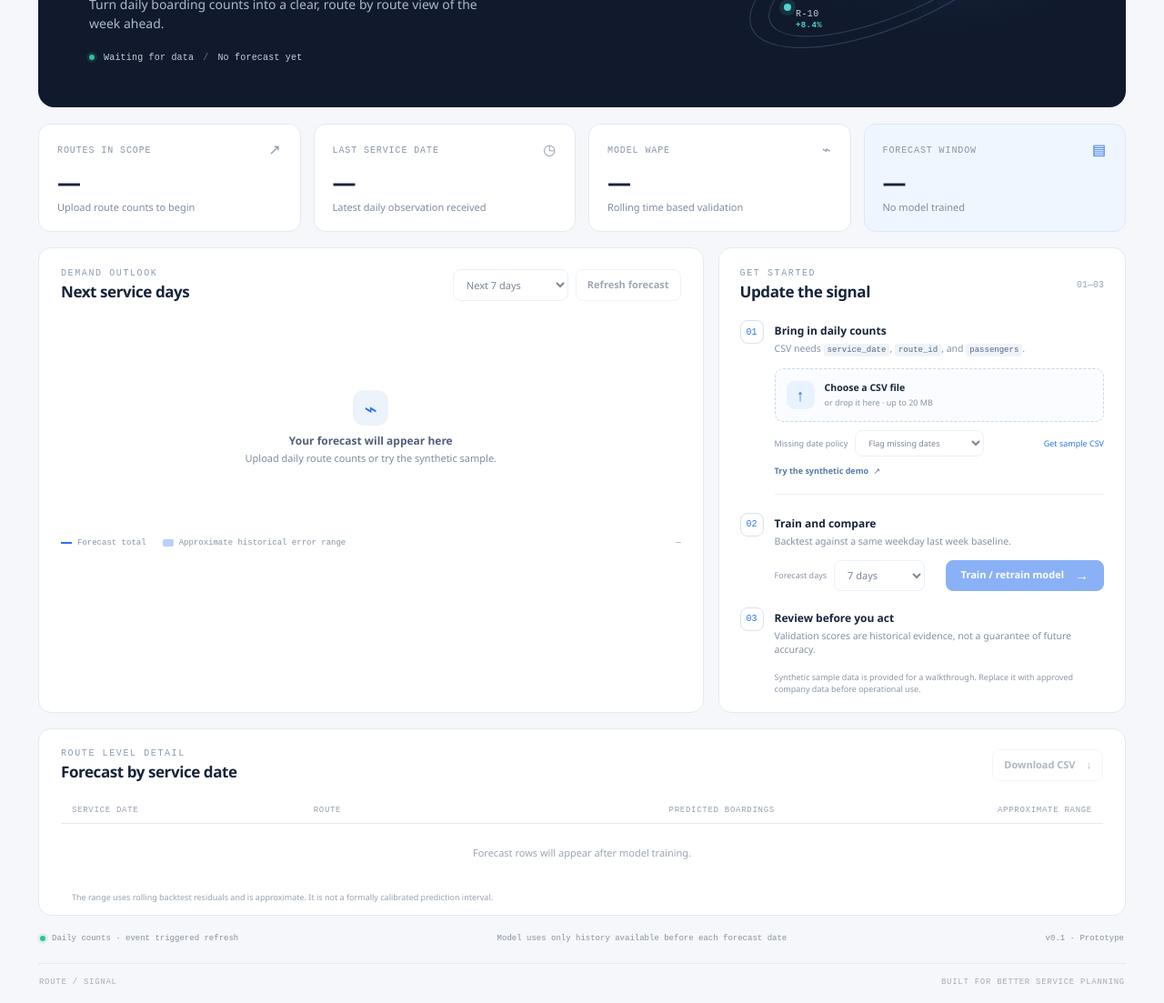
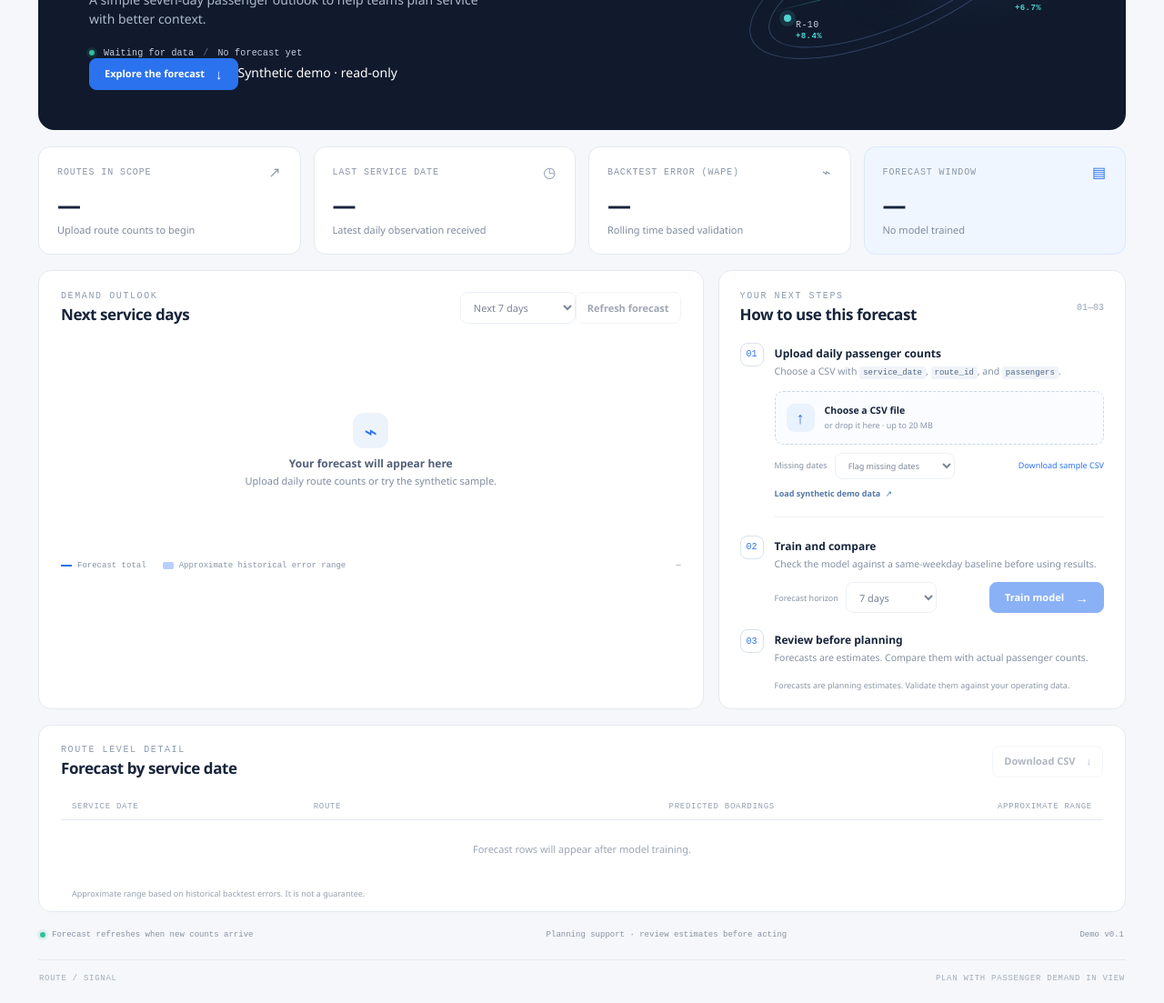
Before and after one commit to Vital1506/bus-passenger-demand-forecasting, a plain HTML site: page web/index.html in a window 1280 px wide. Shown: the part 290-1393 px from the top of the page at 91% size. Drawn offline with Linux system fonts and the light colour scheme; files that its build step writes are made by us from their sources; no server answers; files whose address does not match are found by name.

Commit message:
Simplify public dashboard guidance and workflow

```diff
--- a/web/index.html
+++ b/web/index.html
@@ -15,7 +15,7 @@
       <header class="topbar">
         <a class="brand" href="/" aria-label="Bus Demand Forecast home">
           <img src="/static/icon.svg" width="38" height="38" alt="" />
-          <span><strong>ROUTE / SIGNAL</strong><small>OPERATIONS INTELLIGENCE</small></span>
+          <span><strong>BUS DEMAND</strong><small>PASSENGER FORECAST</small></span>
         </a>
         <div class="top-actions">
           <span id="connection" class="connection"><i></i><span>Connecting</span></span>
@@ -27,10 +27,11 @@
       <main>
         <section class="hero">
           <div class="hero-copy">
-            <p class="eyebrow"><span class="pulse"></span> DAILY ROUTE FORECASTING</p>
-            <h1>Plan tomorrow’s<br /><em>passenger demand.</em></h1>
-            <p class="hero-description">Turn daily boarding counts into a clear, route by route view of the week ahead.</p>
+            <p class="eyebrow"><span class="pulse"></span> THE WEEK AHEAD, BY ROUTE</p>
+            <h1>Know how busy<br /><em>your routes may be.</em></h1>
+            <p class="hero-description">A simple seven-day passenger outlook to help teams plan service with better context.</p>
             <div class="hero-meta"><span class="meta-dot"></span><span id="sourceLabel">Waiting for data</span><span class="meta-separator">/</span><span id="updatedLabel">No forecast yet</span></div>
+            <div class="hero-actions"><a id="heroCta" class="button button-primary hero-cta" href="#forecast-panel">Explore the forecast <span>↓</span></a><span id="demoBadge" class="demo-badge">Synthetic demo · read-only</span></div>
           </div>
           <div class="hero-art" aria-hidden="true">
             <div class="orbit orbit-one"></div><div class="orbit orbit-two"></div>
@@ -43,43 +44,55 @@
         <section class="metrics-grid" aria-label="Forecast overview">
           <article class="metric-card"><div class="metric-top"><span>ROUTES IN SCOPE</span><span class="metric-symbol">↗</span></div><strong id="routeCount">—</strong><small id="rowCount">Upload route counts to begin</small></article>
           <article class="metric-card"><div class="metric-top"><span>LAST SERVICE DATE</span><span class="metric-symbol">◷</span></div><strong id="latestDate">—</strong><small>Latest daily observation received</small></article>
-          <article class="metric-card"><div class="metric-top"><span>MODEL WAPE</span><span class="metric-symbol">⌁</span></div><strong id="modelWape">—</strong><small id="modelCompare">Rolling time based validation</small></article>
+          <article class="metric-card"><div class="metric-top"><span title="Weighted absolute percentage error; lower is better">BACKTEST ERROR (WAPE)</span><span class="metric-symbol">⌁</span></div><strong id="modelWape">—</strong><small id="modelCompare">Rolling time based validation</small></article>
           <article class="metric-card metric-highlight"><div class="metric-top"><span>FORECAST WINDOW</span><span class="metric-symbol">▤</span></div><strong id="horizonLabel">—</strong><small id="modelState">No model trained</small></article>
         </section>
 
         <section class="workspace-grid">
-          <section class="panel forecast-panel">
+          <section id="forecast-panel" class="panel forecast-panel">
             <div class="panel-heading">
               <div><p class="eyebrow">DEMAND OUTLOOK</p><h2>Next service days</h2></div>
-              <div class="panel-tools"><label class="sr-only" for="forecastDays">Forecast days</label><select id="forecastDays" aria-label="Forecast days"><option value="7">Next 7 days</option><option value="3">Next 3 days</option><option value="14">Next 14 days</option><option value="28">Next 28 days</option></select><button id="refreshForecast" class="button button-quiet" type="button">Refresh forecast</button></div>
+              <div class="panel-tools"><span id="publicForecastBadge" class="horizon-badge hidden">Next 7 days</span><div id="operatorForecastTools" class="operator-forecast-tools"><label class="sr-only" for="forecastDays">Forecast horizon</label><select id="forecastDays" aria-label="Forecast horizon"><option value="7">Next 7 days</option><option value="3">Next 3 days</option><option value="14">Next 14 days</option><option value="28">Next 28 days</option></select><button id="refreshForecast" class="button button-quiet" type="button">Refresh forecast</button></div></div>
             </div>
             <div id="chartWrap" class="chart-wrap"><div id="emptyChart" class="empty-state"><div class="empty-icon">⌁</div><strong>Your forecast will appear here</strong><span>Upload daily route counts or try the synthetic sample.</span></div><svg id="forecastChart" class="forecast-chart hidden" role="img" aria-label="Total predicted passengers by service date"></svg></div>
             <div class="chart-legend"><span><i class="legend-line"></i>Forecast total</span><span><i class="legend-band"></i>Approximate historical error range</span><span id="chartRange" class="chart-range">—</span></div>
           </section>
 
-          <section class="panel workflow-panel">
-            <div class="panel-heading"><div><p class="eyebrow">GET STARTED</p><h2>Update the signal</h2></div><span class="step-count">01—03</span></div>
-            <div class="flow-step"><span class="step-number">01</span><div><strong>Bring in daily counts</strong><p>CSV needs <code>service_date</code>, <code>route_id</code>, and <code>passengers</code>.</p></div></div>
-            <label id="dropzone" class="dropzone" for="csvFile"><span class="upload-mark">↑</span><span><strong>Choose a CSV file</strong><small>or drop it here · up to 20 MB</small></span><input id="csvFile" type="file" accept=".csv,text/csv" /></label>
-            <div class="flow-controls"><label for="missingDays">Missing date policy</label><select id="missingDays"><option value="error">Flag missing dates</option><option value="zero">Treat missing as zero</option></select><a id="downloadSample" href="/api/template.csv" class="text-link" download>Get sample CSV</a></div>
-            <button id="demoButton" class="demo-button" type="button">Try the synthetic demo <span>↗</span></button>
-            <div class="flow-divider"></div>
-            <div class="flow-step"><span class="step-number">02</span><div><strong>Train and compare</strong><p>Backtest against a same weekday last week baseline.</p></div></div>
-            <div class="training-controls"><label for="trainDays">Forecast days</label><select id="trainDays"><option value="7">7 days</option><option value="14">14 days</option><option value="28">28 days</option></select><button id="trainButton" class="button button-primary" type="button">Train / retrain model <span>→</span></button></div>
-            <div class="flow-step last-step"><span class="step-number">03</span><div><strong>Review before you act</strong><p>Validation scores are historical evidence, not a guarantee of future accuracy.</p></div></div>
-            <p id="workflowNote" class="workflow-note">Synthetic sample data is provided for a walkthrough. Replace it with approved company data before operational use.</p>
+          <section id="workflowPanel" class="panel workflow-panel">
+            <div class="panel-heading"><div><p class="eyebrow">YOUR NEXT STEPS</p><h2>How to use this forecast</h2></div><span class="step-count">01—03</span></div>
+            <div id="operatorControls">
+              <div class="flow-step"><span class="step-number">01</span><div><strong>Upload daily passenger counts</strong><p>Choose a CSV with <code>service_date</code>, <code>route_id</code>, and <code>passengers</code>.</p></div></div>
+              <label id="dropzone" class="dropzone" for="csvFile"><span class="upload-mark">↑</span><span><strong>Choose a CSV file</strong><small>or drop it here · up to 20 MB</small></span><input id="csvFile" type="file" accept=".csv,text/csv" /></label>
+              <div class="flow-controls"><label for="missingDays">Missing dates</label><select id="missingDays"><option value="error">Flag missing dates</option><option value="zero">Treat as zero</option></select><a id="downloadSample" href="/api/template.csv" class="text-link" download>Download sample CSV</a></div>
+              <button id="demoButton" class="demo-button" type="button">Load synthetic demo data <span>↗</span></button>
+              <div class="flow-divider"></div>
+              <div class="flow-step"><span class="step-number">02</span><div><strong>Train and compare</strong><p>Check the model against a same-weekday baseline before using results.</p></div></div>
+              <div class="training-controls"><label for="trainDays">Forecast horizon</label><select id="trainDays"><option value="7">7 days</option><option value="14">14 days</option><option value="28">28 days</option></select><button id="trainButton" class="button button-primary" type="button">Train model <span>→</span></button></div>
+              <div class="flow-step last-step"><span class="step-number">03</span><div><strong>Review before planning</strong><p>Forecasts are estimates. Compare them with actual passenger counts.</p></div></div>
+            </div>
+            <div id="publicInfo" class="public-info hidden">
+              <div class="demo-callout"><span class="demo-callout-icon">i</span><div><strong>You’re viewing an example</strong><p>These forecasts use synthetic passenger counts. They are here to show how the site works, not to represent a real bus service.</p></div></div>
+              <ol class="demo-steps">
+                <li><strong>Read the chart</strong><span>It adds the route estimates together for each service day.</span></li>
+                <li><strong>Compare routes</strong><span>Use the table below to see each route’s predicted boardings.</span></li>
+                <li><strong>Understand the range</strong><span>The range is approximate and based on past backtest errors.</span></li>
+              </ol>
+              <a id="publicDownloadSample" href="/api/public-demo/sample.csv" class="text-link sample-link" download>Download the synthetic sample data ↓</a>
+            </div>
+            <p id="workflowNote" class="workflow-note">Forecasts are planning estimates. Validate them against your operating data.</p>
+          </section>
           </section>
         </section>
 
         <section class="panel table-panel">
           <div class="panel-heading"><div><p class="eyebrow">ROUTE LEVEL DETAIL</p><h2>Forecast by service date</h2></div><a id="downloadForecast" class="button button-quiet disabled-link" href="/api/forecast.csv" download>Download CSV <span>↓</span></a></div>
           <div class="table-scroll"><table><thead><tr><th>SERVICE DATE</th><th>ROUTE</th><th class="numeric">PREDICTED BOARDINGS</th><th class="numeric">APPROXIMATE RANGE</th></tr></thead><tbody id="forecastRows"><tr class="empty-row"><td colspan="4">Forecast rows will appear after model training.</td></tr></tbody></table></div>
-          <p class="table-footnote">The range uses rolling backtest residuals and is approximate. It is not a formally calibrated prediction interval.</p>
+          <p class="table-footnote">Approximate range based on historical backtest errors. It is not a guarantee.</p>
         </section>
 
-        <section class="bottom-strip"><span><i class="live-dot"></i> Daily counts · event triggered refresh</span><span>Model uses only history available before each forecast date</span><span>v0.1 · Prototype</span></section>
+        <section class="bottom-strip"><span><i class="live-dot"></i> Forecast refreshes when new counts arrive</span><span>Planning support · review estimates before acting</span><span>Demo v0.1</span></section>
       </main>
-      <footer><span>ROUTE / SIGNAL</span><span>BUILT FOR BETTER SERVICE PLANNING</span></footer>
+      <footer><span>ROUTE / SIGNAL</span><span>PLAN WITH PASSENGER DEMAND IN VIEW</span></footer>
     </div>
 
     <div id="toast" class="toast" role="status" aria-live="polite"></div>
```
